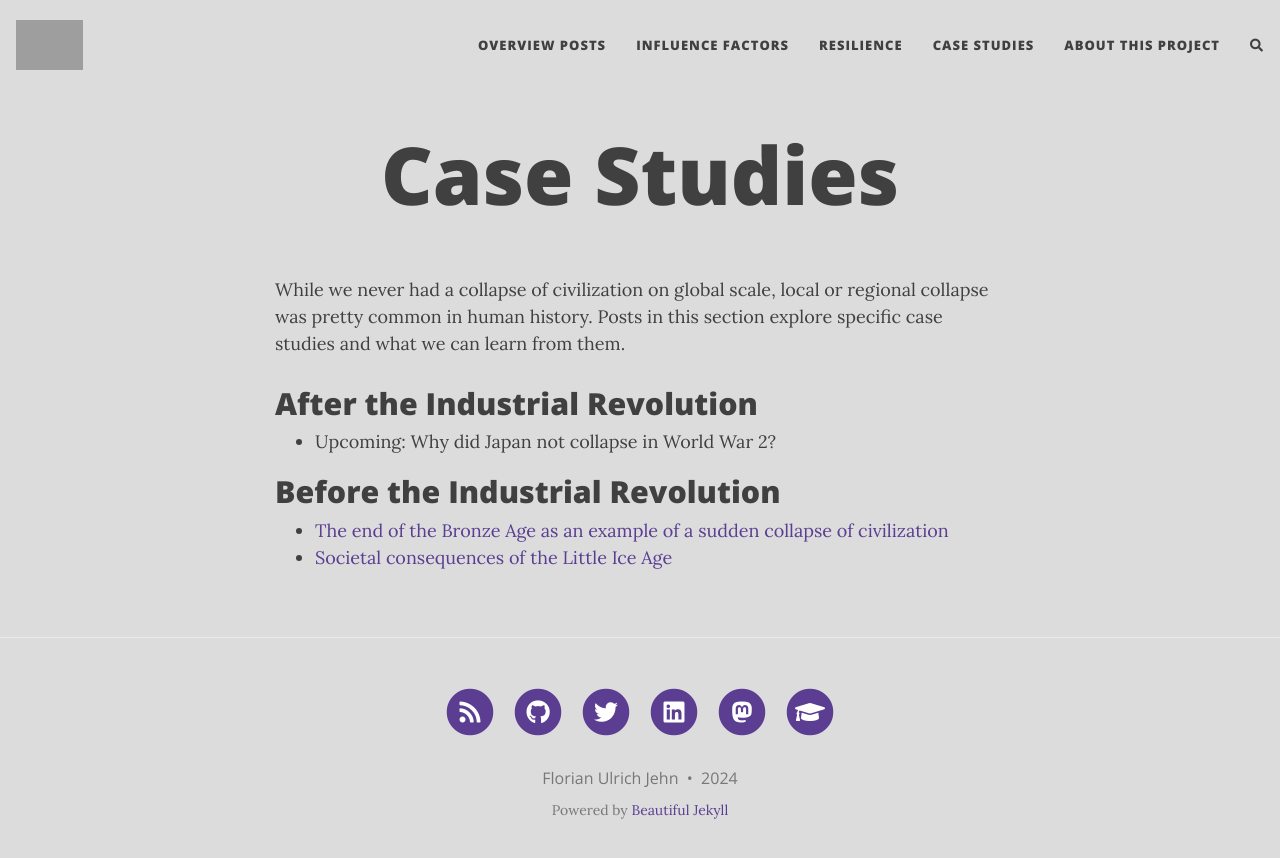
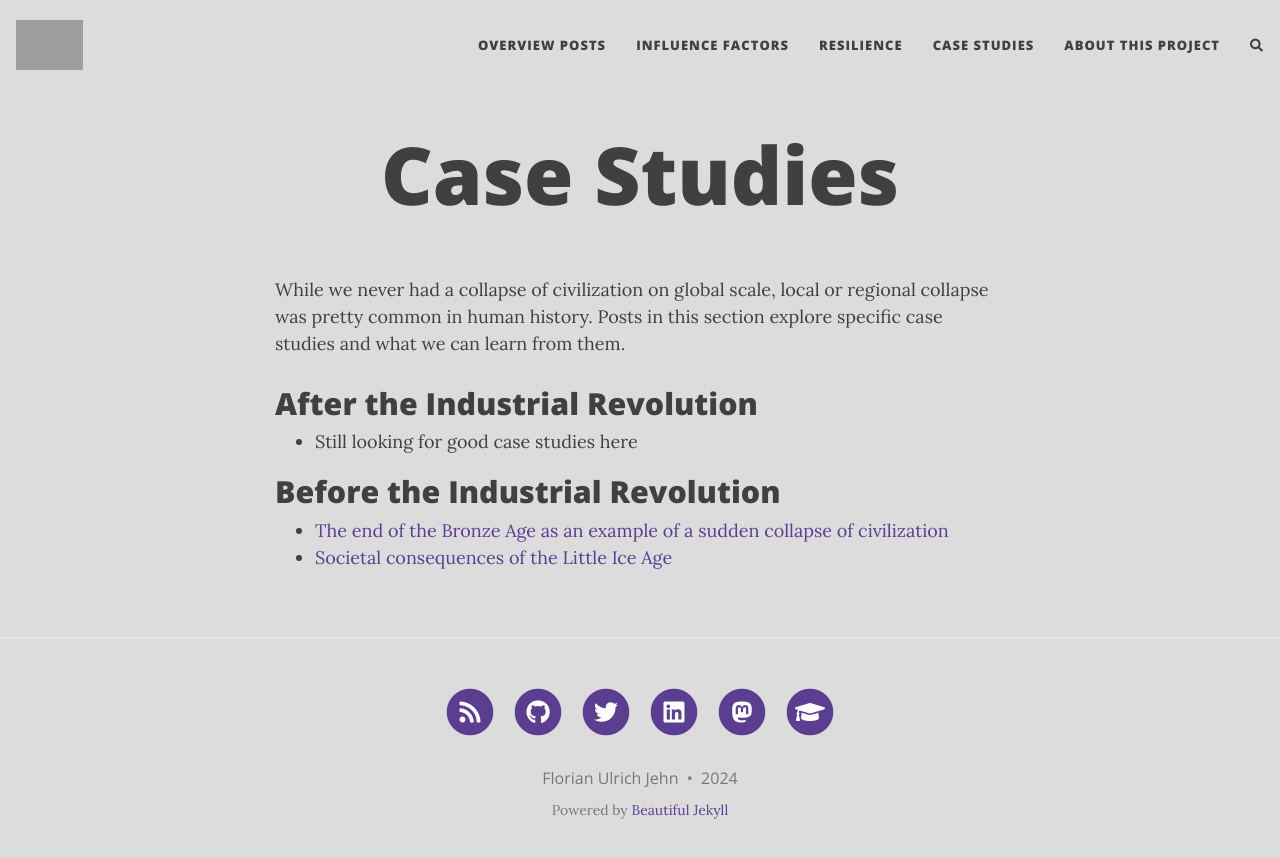
Before and after one commit to florianjehn/Societal_Collapse, a Jekyll site: the page built from casestudies.md, in a window 1280 px wide. Shown: the top 858 px of the page. Built offline with Jekyll 4.4.1, drawn with Linux system fonts in a browser that asks for light colours; nearby versions of some CDN libraries; comment, search, counter and statistics services are not loaded; grey boxes are pictures that could not be loaded.

Commit message:
Update casestudies.md

```diff
--- a/casestudies.md
+++ b/casestudies.md
@@ -7,7 +7,7 @@ While we never had a collapse of civilization on global scale, local or regional
 
 # After the Industrial Revolution
 
-* Upcoming: Why did Japan not collapse in World War 2?
+* Still looking for good case studies here
 
 # Before the Industrial Revolution
 * [The end of the Bronze Age as an example of a sudden collapse of civilization](https://florianjehn.github.io/Societal_Collapse/2020-10-28-bronze_age/)
```
